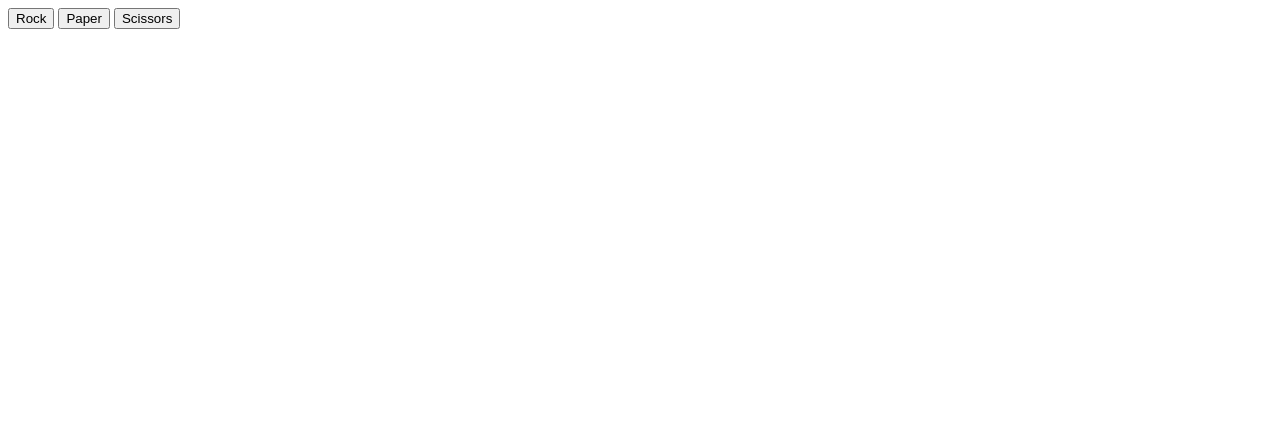
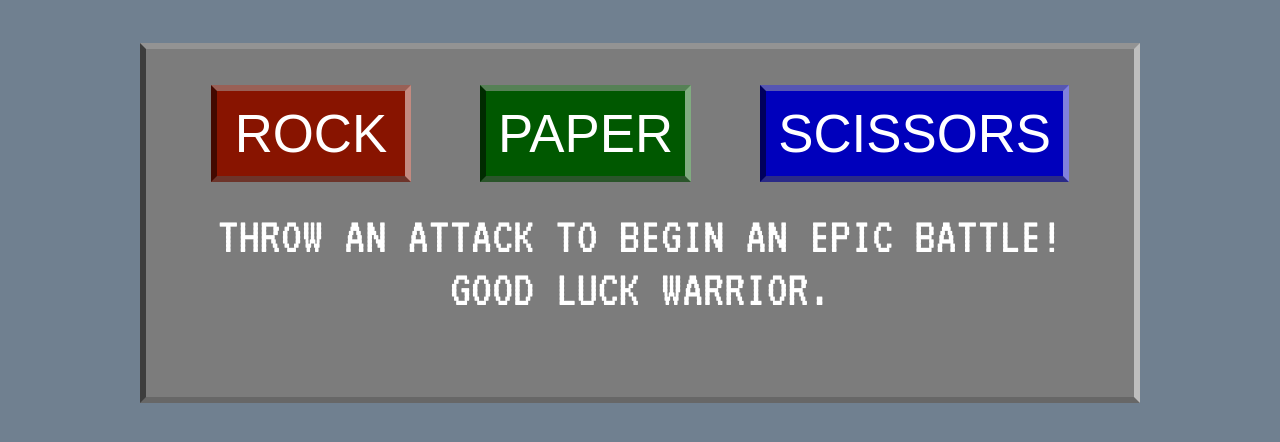
Before and after one commit to slepr66/rock_paper_scissors, a plain HTML site: page index.html in a window 1280 px wide. Drawn offline with Linux system fonts and the light colour scheme.

Commit message:
added styling

```diff
--- a/index.html
+++ b/index.html
@@ -4,11 +4,18 @@
     <meta charset="UTF-8">
     <meta name="viewport" content="width=device-width, initial-scale=1.0">
     <title>Document</title>
+    <link href="styles.css" rel="stylesheet" />
 </head>
 <body>
-    <button id="rock">Rock</button>
-    <button id="paper">Paper</button>
-    <button id="scissors">Scissors</button>
+    <div id="container">
+        <div id="buttonContainer">
+            <button id="rock" class="btn primary">Rock</button>
+            <button id="paper" class="btn secondary">Paper</button>
+            <button id="scissors" class="btn tertiary">Scissors</button>
+        </div>
+        <div id="gameArea">Throw an attack to begin an epic battle!</div>
+        <div id="gameArea2">Good luck warrior.</div>
+    </div>
     <script src="script.js"></script>
 </body>
 </html>
--- a/script.js
+++ b/script.js
@@ -15,6 +15,8 @@ function getComputerChoice() {
 const rock = document.querySelector("#rock");
 const paper = document.querySelector("#paper");
 const scissors = document.querySelector("#scissors");
+const gameArea = document.querySelector("#gameArea");
+const gameArea2 = document.querySelector("#gameArea2");
 
 let humanChoice = "";
 
@@ -38,47 +40,29 @@ let computerScore = 0;
 
 function playRound(humanChoice, computerChoice) {
     if (humanChoice === "rock" && computerChoice === "rock") {
-        console.log("You chose rock.")
-        console.log("Computer chose rock.")
-        console.log("It's a draw!");
+        gameArea.textContent = "You chose rock. Computer chose rock. It's a draw!";
     } else if (humanChoice === "rock" && computerChoice === "paper") {
         computerScore += 1;
-        console.log("You chose rock.")
-        console.log("Computer chose paper.")
-        console.log("You lose! paper beats rock.");
+        gameArea.textContent = "You chose rock. Computer chose paper. You lose! paper beats rock.";
     } else if (humanChoice === "rock" && computerChoice === "scissors") {
         humanScore += 1;
-        console.log("You chose rock.")
-        console.log("Computer chose scissors.")
-        console.log("You win! rock beats scissors.");
+        gameArea.textContent = "You chose rock. Computer chose scissors. You win! rock beats scissors.";
     } else if (humanChoice === "paper" && computerChoice === "rock") {
         humanScore += 1;
-        console.log("You chose paper.")
-        console.log("Computer chose rock.")
-        console.log("You win! paper beats rock.");
+        gameArea.textContent = "You chose rock. Computer chose scissors. You win! paper beats rock.";
     } else if (humanChoice === "paper" && computerChoice === "paper") {
-        console.log("You chose paper.")
-        console.log("Computer chose paper.")
-        console.log("It's a draw!");
+        gameArea.textContent = "You chose paper. Computer chose paper. It's a draw!";
     } else if (humanChoice === "paper" && computerChoice === "scissors") {
         computerScore += 1;
-        console.log("You chose paper.")
-        console.log("Computer chose scissors.")
-        console.log("You lose! scissors beat paper.");
+        gameArea.textContent = "You chose paper. Computer chose scissors. You lose! scissors beats paper.";
     } else if (humanChoice === "scissors" && computerChoice === "rock") {
         computerScore += 1;
-        console.log("You chose scissors.")
-        console.log("Computer chose rock.")
-        console.log("You lose! rock beats scissors.");
+        gameArea.textContent = "You chose scissors. Computer chose rock. You lose! paper beats rock.";
     } else if (humanChoice === "scissors" && computerChoice === "paper") {
         humanScore += 1;
-        console.log("You chose scissors.")
-        console.log("Computer chose paper.")
-        console.log("You win! scissors beat paper.");
+        gameArea.textContent = "You chose scissors. Computer chose paper. You win! scissors beats paper.";
     } else if (humanChoice === "scissors" && computerChoice === "scissors") {
-        console.log("You chose scissors.")
-        console.log("Computer chose scissors.")
-        console.log("It's a draw!");
+        gameArea.textContent = "You chose scissors. Computer chose scissors. It's a draw!";
     };
 };
 
@@ -86,5 +70,15 @@ function playGame() {
     let computerChoice = getComputerChoice();
     playRound(humanChoice, computerChoice);
     let totalscore = `Score is Player: ${humanScore} Computer: ${computerScore}`;
-    console.log(totalscore);
+    gameArea2.textContent = totalscore;
+    if (humanScore === 5 || computerScore === 5) {
+        gameArea2.textContent = "Game Over!";
+        if (humanScore > computerScore) {
+            gameArea.textContent = "Player wins."
+        } else {
+            gameArea.textContent = "Computer wins."
+        };
+        humanScore = 0;
+        computerScore = 0;
+    };
 };
--- /dev/null
+++ b/styles.css
@@ -0,0 +1,95 @@
+@import url(https://fonts.googleapis.com/css?family=VT323);
+
+* {
+	box-sizing: border-box;
+}
+
+html {
+	font-family: 'VT323', monospace ;
+	font-size: 24px;
+}
+
+body {
+    display: flex;
+    justify-content: center;
+    background: slategray;
+	margin: 0;
+	overflow-y: scroll;
+	padding: 2ch;
+	text-align: center;
+}
+
+#container {
+    border: solid 2px black;
+    display: flex;
+    flex-direction: column;
+    justify-content: center;
+    align-items: center;
+    background: #7C7C7C;
+	border-bottom: 6px inset rgba(0,0,0,.5);
+	border-left: 6px inset rgba(0,0,0,.5);
+	border-right: 6px inset rgba(255,255,255,.5);
+	border-top: 6px inset rgba(255,255,255,.5);
+	box-sizing: border-box;
+	color: white;
+	cursor: pointer;
+	display: inline-block;
+	font-size: 2.2rem;
+	margin: 1rem;
+	padding: .5rem;
+	text-transform: uppercase;
+	width: 1000px;
+    height: 360px;
+    flex-shrink: 0;
+    flex-grow: 0;
+}
+
+#buttonContainer {
+    margin-bottom: 4px;
+}
+
+.btn {
+	background: #7C7C7C;
+	border-bottom: 6px inset rgba(0,0,0,.5);
+	border-left: 6px inset rgba(0,0,0,.5);
+	border-right: 6px inset rgba(255,255,255,.5);
+	border-top: 6px inset rgba(255,255,255,.5);
+	box-sizing: border-box;
+	color: white;
+	cursor: pointer;
+	display: inline-block;
+	font-size: 2.2rem;
+	margin: 1rem;
+	min-width: 200px;
+	padding: .5rem;
+	text-transform: uppercase;
+	width: auto;
+
+	&:hover {
+		background: #BCBCBC;
+	}
+}
+
+.btn.primary {
+	background: #881400;
+
+	&:hover {
+		background: #A81000;
+	}
+}
+
+.btn.secondary {
+	background: #005800;
+
+	&:hover {
+		background: #006800;
+	}
+}
+
+.btn.tertiary {
+	background: #0000BC;
+
+	&:hover {
+		background: #0000FC;
+	}
+}
```
